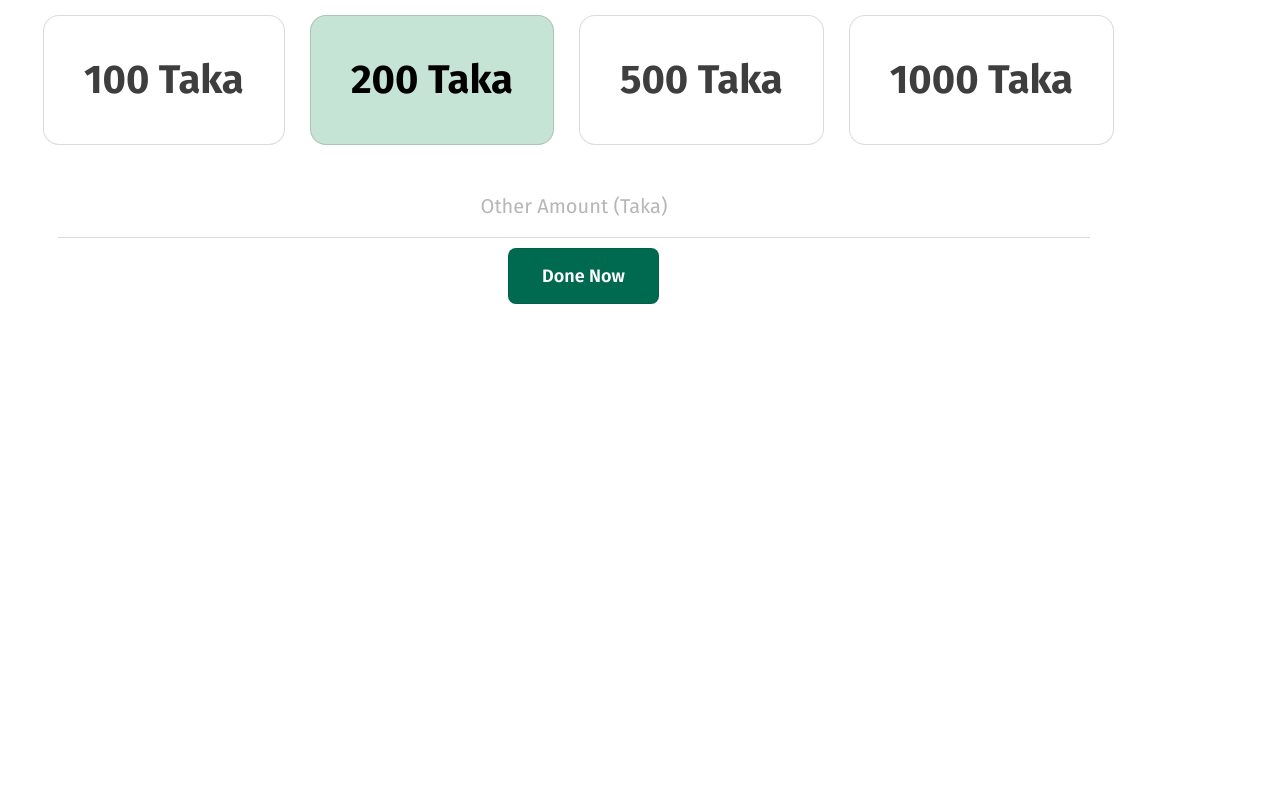
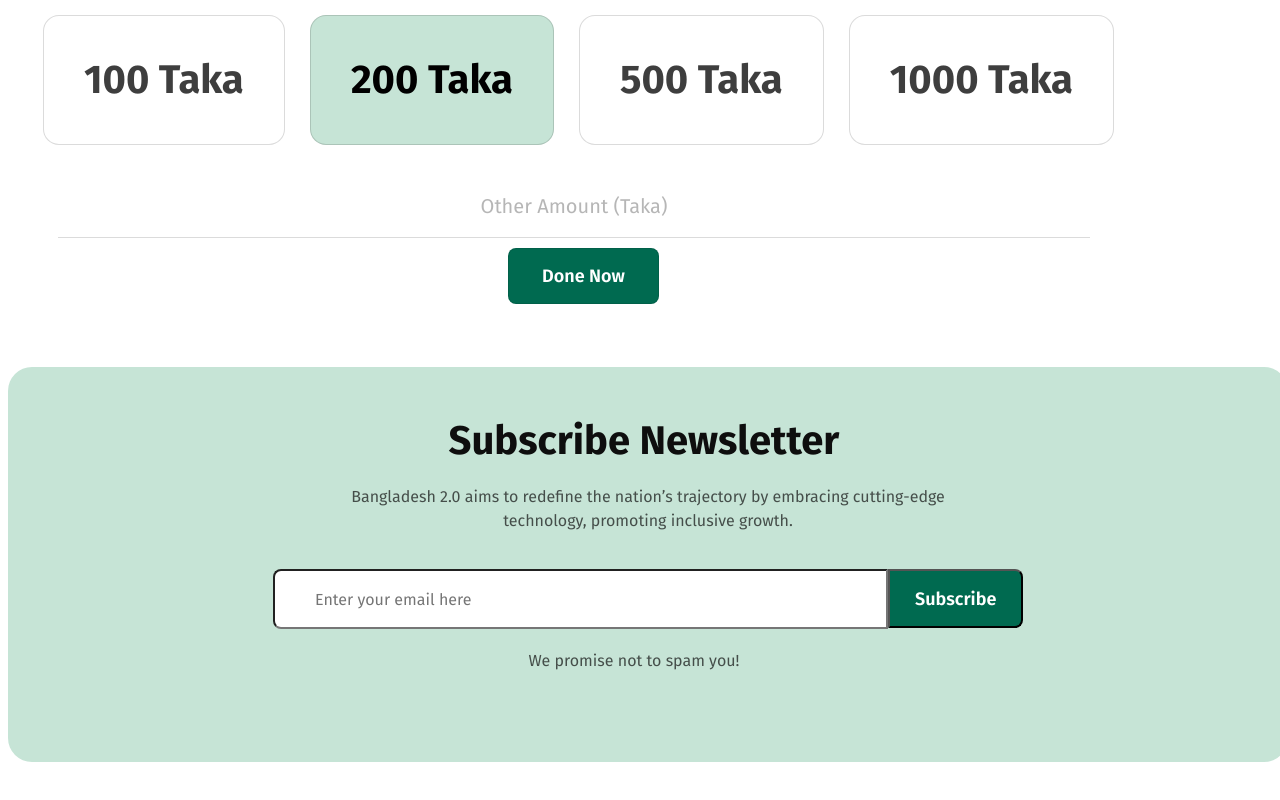
Before and after one commit to nayeem2912/my-assignment-1, a plain HTML site: page index.html in a window 1280 px wide. Shown: the part 3246-4046 px from the top of the page. Before the commit the page ends 3550 px from the top, so only its background shows below. Drawn offline with Linux system fonts and the light colour scheme.

Commit message:
added a subscribe box

```diff
--- a/index.html
+++ b/index.html
@@ -93,7 +93,7 @@
                         <img class="satelite-img" src="assets/satelite.png" alt="">
                     </div>
             </div>
-           <div class=" satelite-1 satelite-3">
+           <div class="satelite-1">
             <div><img class="satelite-img" src="assets/satelite.png" alt=""></div>
             <div class="satelite-description" >
                 <h2>Bangladesh Launches New Satellite</h2>
@@ -128,6 +128,21 @@
             </div>
 
         </section>
+        <section class="subscribe">
+           <div class="subscribe-container">
+              <div class="subs">
+                <h1>Subscribe Newsletter</h1>
+            <p>Bangladesh 2.0 aims to redefine the nation’s trajectory by embracing cutting-edge technology, promoting inclusive growth.</p>
+            </div>
+            <div class="sub-btn">
+                <input class="email" type="email" name="" id="" placeholder="Enter your email here">
+                <button class="sub-btn-1">Subscribe</button>
+            </div>
+            <h5>We promise not to spam you!</h5>
+
+           </div>
+
+        </section>
     </main>
     <footer></footer>
 
--- a/style/style.css
+++ b/style/style.css
@@ -45,7 +45,6 @@ font-weight: 600;
 line-height: 22px;
 letter-spacing: 0%;
 text-align: left;
-
 padding: 17px 34px 17px 34px;
 border-radius: 8px;
 background: rgb(0, 106, 80);
@@ -578,3 +577,103 @@ margin: 0px 500px ;
 .done:hover{
     background-color: aqua;
 }
+.subscribe{
+    width: 1280px;
+height: 395px;
+border-radius: 24px;
+background: rgb(198, 228, 214);
+margin: 200px auto;
+display: flex;
+flex-direction: column;
+justify-content: flex-start;
+align-items: center;
+}
+.subscribe-container{
+    width: 750px;
+    height: 235px;
+    margin: 50px auto;
+
+}
+.subs{
+    width: 750px;
+height: 112px;
+
+}
+.subs h1{
+    width: 622px;
+height: 48px;
+color: rgb(14, 14, 14);
+font-family: Fira Sans;
+font-size: 40px;
+font-weight: 700;
+line-height: 48px;
+letter-spacing: 0%;
+text-align: center;
+margin: 0px 0px 0px 60px;
+}
+.subs p{
+    width: 622px;
+height: 48px;
+color: rgba(14, 14, 14, 0.7);
+font-family: Fira Sans;
+font-size: 16px;
+font-weight: 400;
+line-height: 24px;
+letter-spacing: 0%;
+text-align: center;
+margin: 20px auto;
+
+}
+.sub-btn{
+    width: 750px;
+height: 55px;
+margin-top: 40px;
+display: flex;
+flex-direction: row;
+}
+.email{
+    width: 600px;
+height: 56px;
+border-radius: 8px 0px 0px 8px;
+background: rgb(255, 255, 255);
+color: rgba(14, 14, 14, 0.8);
+font-family: Fira Sans;
+font-size: 16px;
+font-weight: 400;
+line-height: 19px;
+letter-spacing: 0%;
+text-align: left;
+padding: 0px 40px 0px 40px;
+
+}
+.email:hover{
+    background-color:blanchedalmond;
+}
+.sub-btn-1{
+    width: 150px;
+height: 59px;
+border-radius: 0px 8px 8px 0px;
+background: rgb(0, 106, 80);
+color: rgb(255, 255, 255);
+font-family: Fira Sans;
+font-size: 18px;
+font-weight: 600;
+line-height: 22px;
+letter-spacing: 0%;
+text-align: center;
+}
+.sub-btn-1:hover{
+    background-color: aqua;
+}
+.subscribe-container h5{
+    width: 622px;
+height: 19px;
+color: rgba(14, 14, 14, 0.7);
+font-family: Fira Sans;
+font-size: 16px;
+font-weight: 400;
+line-height: 19px;
+letter-spacing: 0%;
+text-align: center;
+margin-left: 50px;
+}
```
